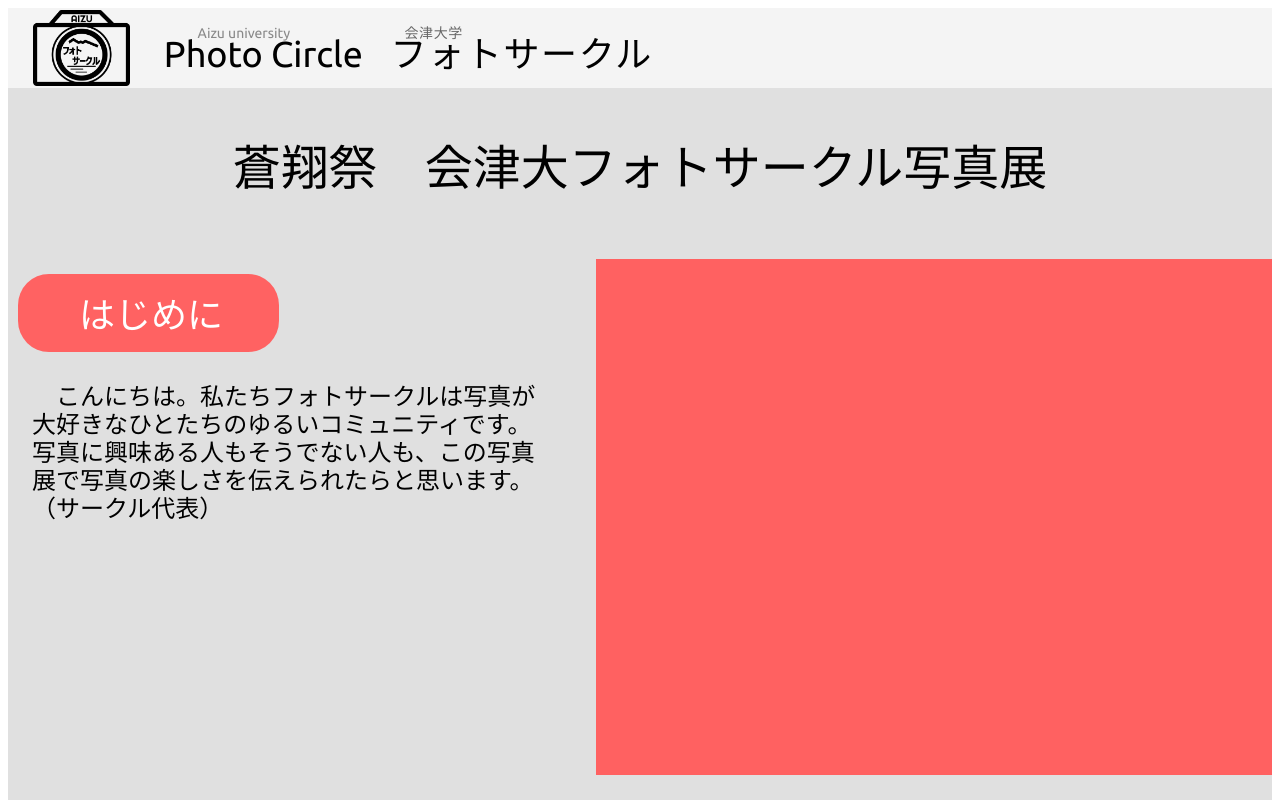
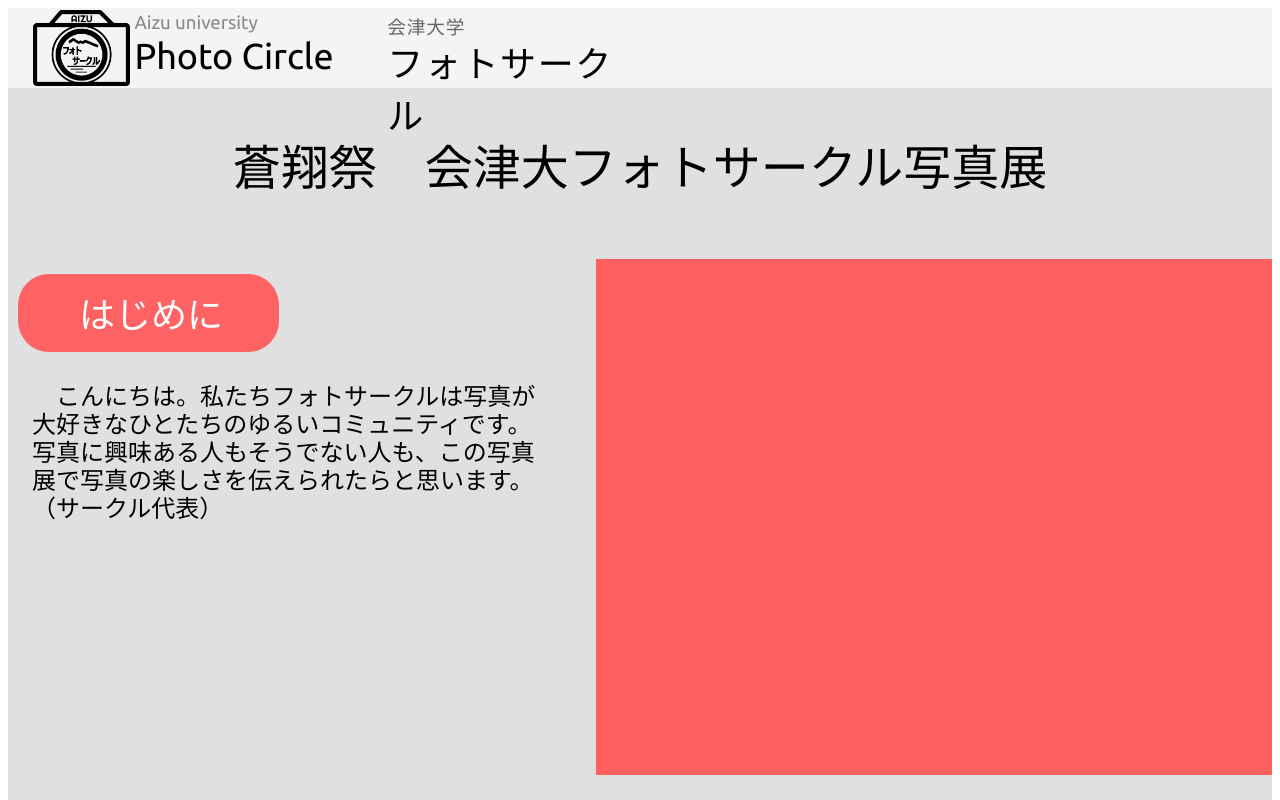
Before and after one commit to aizu-photo-circle/gakusai, a plain HTML site: page index.html in a window 1280 px wide. Shown: the top 800 px of the page. Drawn offline with Linux system fonts and the light colour scheme.

Commit message:
Modified top bar

```diff
--- a/css/main.css
+++ b/css/main.css
@@ -26,25 +26,49 @@ body {
     background: #F4F4F4;
 }
 
+#group_aizu_u {
+    position: absolute;
+    vertical-align: middle;
+    height: 95%;
+    width: 20%;
+    top: 5%;
+    left: 10%;
+    display: inline;
+}
+
+#group_photo_c {
+    position: absolute;
+    vertical-align: middle;
+    height: 95%;
+    width: 20%;
+    top: 5%;
+    left: 30%;
+    display: inline;
+}
+
+
+
 .aizu_u {
+    position: absolute;
+    vertical-align: middle;
+    height: 30%;
     width: 100%;
     color: rgba(0, 0, 0, 0.4399999976158142);
-    position: relative;
-    top: -4px;
-    left: 15%;
     font-family: Ubuntu;
     font-weight: Regular;
-    font-size: 14px;
+    font-size: 14pt;
     opacity: 1;
     text-align: left;
 }
 
 .s_name {
+
+    position: absolute;
+    vertical-align: middle;
+    top: 30%;
+    height: 70%;
     width: 100%;
     color: rgba(0, 0, 0, 1);
-    position: relative;
-    top: 25px;
-    left: 5%;
     font-family: Ubuntu;
     font-weight: Regular;
     font-size: 36px;
@@ -53,34 +77,31 @@ body {
 }
 
 .aizu_dai {
+    position: absolute;
+    vertical-align: middle;
     /* 会津大学 */
-    position: relative;
-    width: 100%;
-    height: 30px;
-    left: 8%;
-    top: -4px;
+    height: 30%;
     font-family: Orbitron;
     font-style: normal;
     font-weight: normal;
-    font-size: 14px;
-    line-height: 90.2%;
+    font-size: 14pt;
+    /*line-height: 90.2%;*/
     /* or 13px */
     letter-spacing: 0.045em;
     color: rgba(0, 0, 0, 0.58);
 }
 
 .s_namae {
+    position: absolute;
+    vertical-align: middle;
     /* フォトサークル */
-    position: relative;
-    width: 100%;
-    height: 28px;
-    left: 2%;
-    top: 25px;
+    top: 30%;
+    height: 70%;
     font-family: Orbitron;
     font-style: normal;
     font-weight: normal;
     font-size: 36px;
-    line-height: 78.71%;
+    /*line-height: 78.71%;*/
     /* or 28px */
     letter-spacing: 0.045em;
     color: #000000;
--- a/index.html
+++ b/index.html
@@ -11,13 +11,20 @@
 
 <body>
     <div class="body">
-        <div class="top_var"><span class="aizu_u">Aizu university</span><span class="s_name">Photo Circle</span>
-            <span class="aizu_dai">会津大学</span>
-            <span class="s_namae">フォトサークル</span>
+        <div class="top_var">
+            <div id="group_aizu_u">
+                <div class="aizu_u">Aizu university</div>
+                <div class="s_name">Photo Circle</div>
+            </div>
+            <div id="group_photo_c">
+                <div class="aizu_dai">会津大学</div>
+                <div class="s_namae">フォトサークル</div>
+            </div>
             <div class="cam_logo"></div><span class="aizu_dai">
 
             </span>
-        </div><span class="title">蒼翔祭　会津大フォトサークル写真展</span>
+        </div>
+        <span class="title">蒼翔祭　会津大フォトサークル写真展</span>
         <div class="r_box"></div><span class="box_text">はじめに</span><span class="intro">　こんにちは。私たちフォトサークルは写真が大好きなひとたちのゆるいコミュニティです。
             写真に興味ある人もそうでない人も、この写真展で写真の楽しさを伝えられたらと思います。（サークル代表）</span>
         <div class="v102_189"></div>
```
